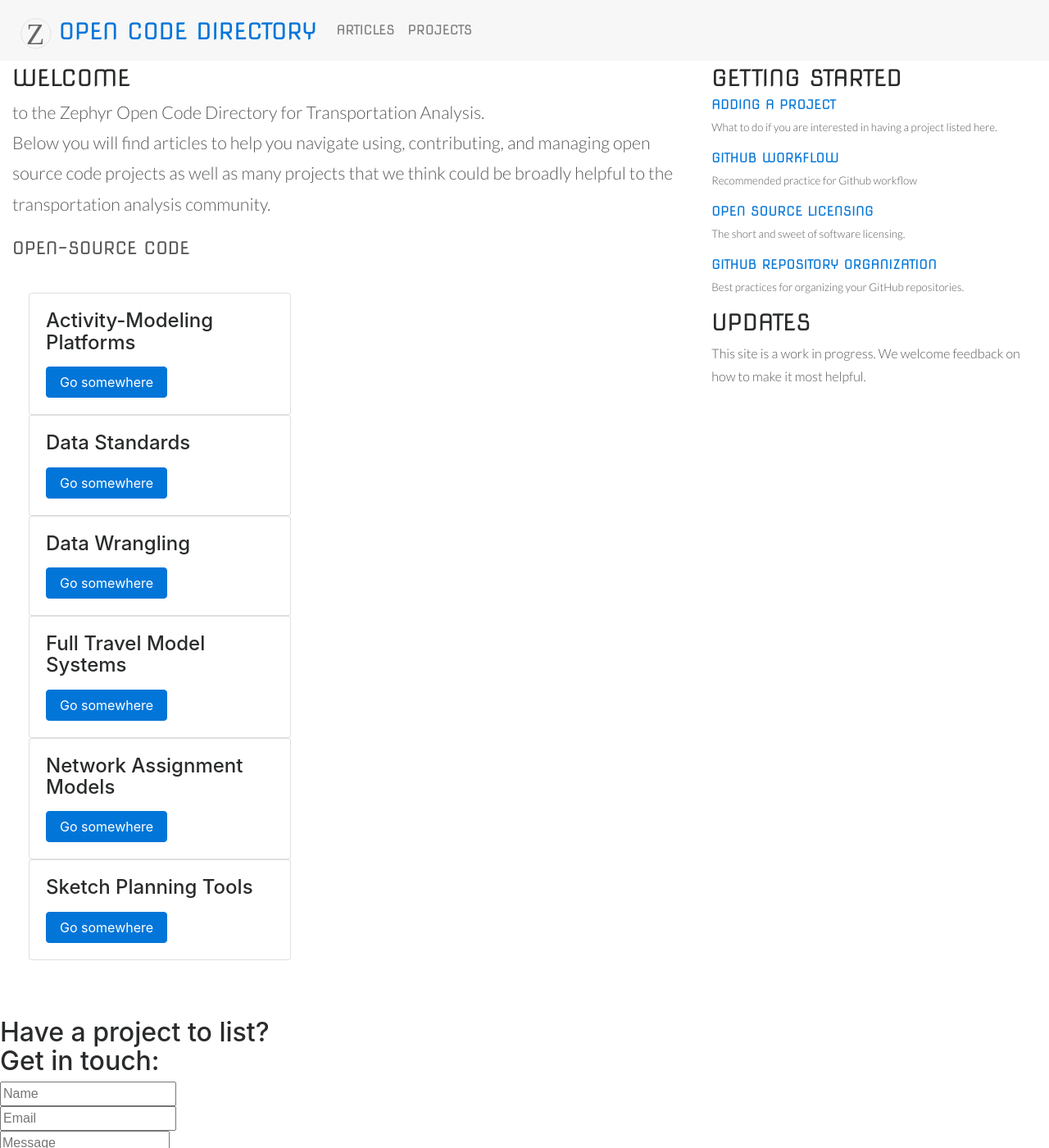
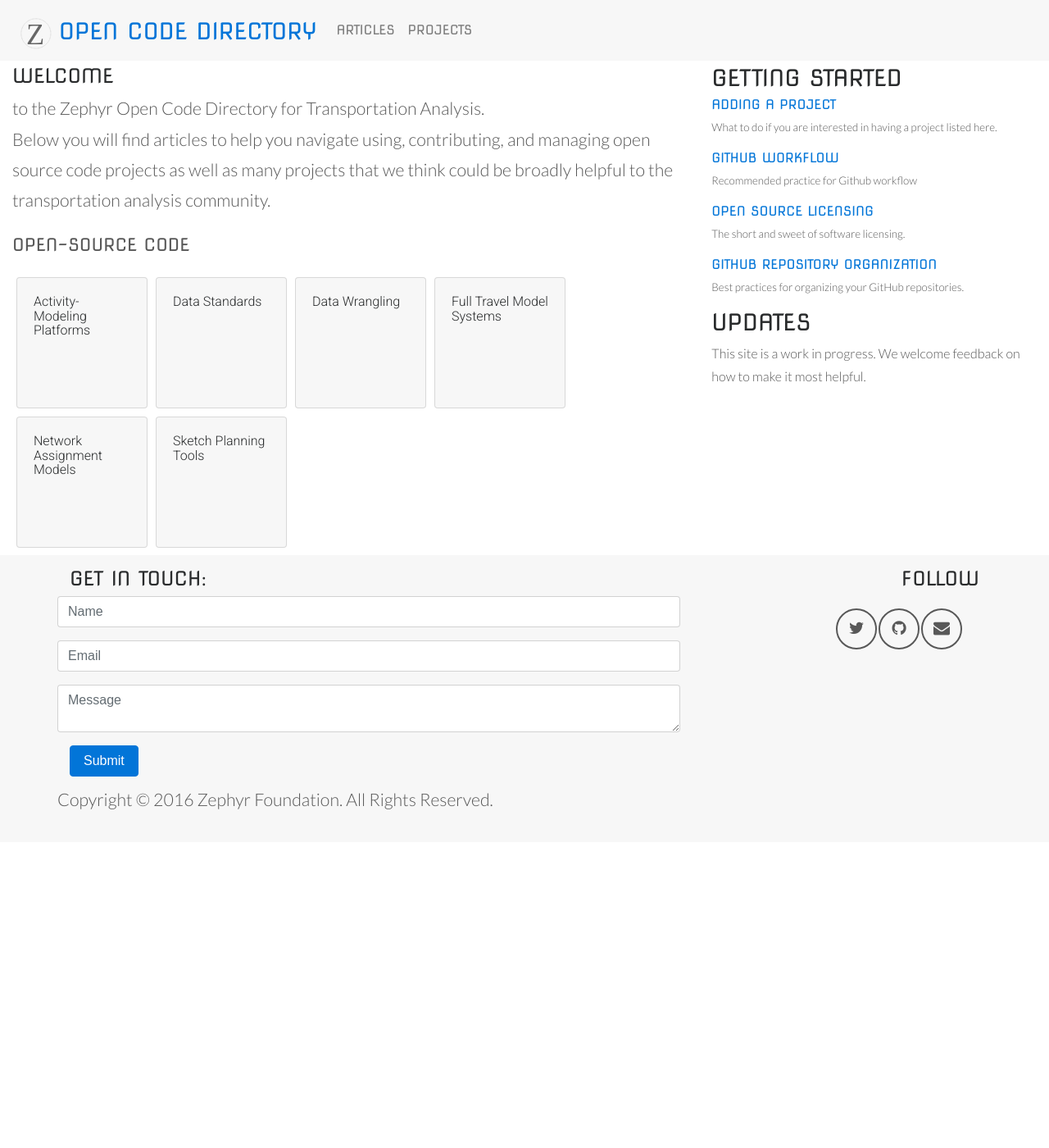
Before and after one commit to ZephyrTransport/zephyr-directory, a Jekyll site: the page built from index.html, in a window 1280 px wide and 1400 px high. Shown: the whole window at 82% size. Built offline with Jekyll 4.4.1, drawn with Linux system fonts in a browser that asks for light colours; nearby versions of some CDN libraries; some of the changed text lies outside the part shown.

Commit message:
Front "works"
Still need to add some jazz.

```diff
--- a/_includes/footer.html
+++ b/_includes/footer.html
@@ -1,37 +1,47 @@
 <!-- Footer -->
-<footer id="footer">
-	<div class="inner">
-	<section>
-	<h2>Have a project to list? </br>Get in touch:</br></h2>
+
+<footer>
+<div class="container">
+
+<section id="contact">
+<div class="row">
+	<div class="col-md-8">
+	<h4>Get in touch:</br></h4>
 	<form method="post" action="https://formspree.io/elizabeth@zephyrtransport.org">
-		<div class="field half first">
-			<input type="text" name="name" id="name" placeholder="Name" />
+		<div class="form-group row">
+			<input class="form-control" type="text" name="name" id="name" placeholder="Name" />
 		</div>
-		<div class="field half">
-			<input type="email" name="email" id="email" placeholder="Email" />
+		<div class="form-group row">
+			<input class="form-control" type="email" name="email" id="email" placeholder="Email" />
 		</div>
-		<div class="field">
-			<textarea name="message" id="message" placeholder="Message"></textarea>
+		<div class="form-group row">
+			<textarea class="form-control" name="message" id="message" placeholder="Message"></textarea>
 		</div>
-		<ul class="actions">
-			<li><input type="submit" value="Send" class="special" /></li>
-		</ul>
+		<button type="submit" value="Send" class="btn btn-primary">Submit</button>
 	</form>
+	</div>
 
-	</section>
-	<section>
-	<h2>Follow</h2>
-	<ul class="icons">
+	<div class="col-md-2 offset-md-2" style="text-align: right;">
+	<h4>Follow</h4>
 
+	<div class="row" style="text-align: right;">
+		<a href="https://twitter.com/zephyrtransport" class="btn-social btn-outline"><i class="fa fa-fw fa-twitter"></i></a>
+		<a href="https://github.com/zephyrtransport" class="btn-social btn-outline"><i class="fa fa-fw fa-github"></i></a>
+		<a href="https://eepurl.com/ccQL7z" class="btn-social btn-outline"><i class="fa fa-fw fa-envelope"></i></a>
+	</div>
 
-		<li><a href="https://twitter.com/zephyrtransport" class="icon style2 fa-twitter"><span class="label">Twitter</span></a></li>
-		<li><a href="https://github.com/zephyrtransport" class="icon style2 fa-github"><span class="label">GitHub</span></a></li>
-		<li><a href="https://eepurl.com/ccQL7z" class="icon style2 fa-envelope-o"><span class="label">Email</span></a></li>
-	</ul>
-	</section>
+	</div>
+</div>
+</section>
 
-	<ul class="copyright">
-		<li>&copy; {{ site.copyright }} </li><li>Template Design: <a href="http://html5up.net">HTML5 UP</a></li>
-	</ul>
-	</div>
+<section id="credits">
+<div class="row" style="padding-top:10px;">
+
+<div class="copyright text-muted small">
+	<p>{{ site.copyright }}
+</ul>
+</div>
+</section>
+
+</div>
 </footer>
--- a/_includes/head.html
+++ b/_includes/head.html
@@ -3,12 +3,9 @@
 	<meta charset="utf-8" />
 
 	<meta name="viewport" content="width=device-width, initial-scale=1" />
-	<!--[if lte IE 8]><script src="{{ site.baseurl }}/js/ie/html5shiv.js"></script><![endif]-->
 
 	<link rel="stylesheet" href="https://maxcdn.bootstrapcdn.com/bootstrap/4.0.0-alpha.6/css/bootstrap.min.css" integrity="sha384-rwoIResjU2yc3z8GV/NPeZWAv56rSmLldC3R/AZzGRnGxQQKnKkoFVhFQhNUwEyJ" crossorigin="anonymous">
 	<link rel="stylesheet" href="{{ site.baseurl }}/css/directory.css"/>
-	<!--[if lte IE 9]><link rel="stylesheet" href="{{ site.baseurl }}/css/ie9.css" /><![endif]-->
-	<!--[if lte IE 8]><link rel="stylesheet" href="{{ site.baseurl }}/css/ie8.css" /><![endif]-->
 
     <meta name="description" content="{{ site.description }}">
     <meta name="author" content="{{ site.author }}">
@@ -19,6 +16,7 @@
     <!-- Custom Fonts -->
     <link rel="stylesheet" href="https://maxcdn.bootstrapcdn.com/font-awesome/4.3.0/css/font-awesome.min.css">
     <link href="https://fonts.googleapis.com/css?family=Lato:300,400,700,300italic,400italic,700italic" rel="stylesheet" type="text/css">
+	<link href="https://fonts.googleapis.com/css?family=Roboto:100,300,400,500,700" rel="stylesheet">
 	<link href="https://fonts.googleapis.com/css?family=Julius+Sans+One" rel="stylesheet">
 	<link href="https://fonts.googleapis.com/css?family=Nova+Square" rel="stylesheet">
 
--- a/css/directory.css
+++ b/css/directory.css
@@ -12,15 +12,20 @@ p {
 	line-height: 1.75;
 }
 
+h1,h2,h3,h4 {
+	font-family: "Nova Square";
+	text-transform: uppercase;
+}
+
+h5,h6 {
+	font-family: "Roboto";
+	font-weight: 300;
+}
+
 .caption {
 	font-size: 10pt;
 }
 
-.z-card {
-	background-color: #ADD8E6;
-	height: 200px;
-	width: 200px;
-}
 
 .side-bar  {
 	font-size: 12pt;
@@ -66,13 +71,54 @@ Footer
 */
 
 footer {
-    margin: 50px 0;
+    padding: 1rem 0;
+    margin-top: 0.25rem;
+    background-color: #f7f7f7;
+}
+
+.btn-social {
+    display: inline-block;
+    width: 50px;
+    height: 50px;
+    border: 2px solid #fff;
+    border-radius: 100%;
+    text-align: center;
+    font-size: 20px;
+    line-height: 45px;
+}
+
+.btn:focus,
+.btn:active,
+.btn.active {
+    outline: 0;
+}
+
+.btn-outline {
+    margin-top: 15px;
+    margin-right: 2px;
+    border: solid 2px #585858;
+    font-size: 20px;
+    color: #585858;
+    background: 0 0;
+    transition: all .3s ease-in-out;
+}
+
+.btn-outline:hover,
+.btn-outline:focus,
+.btn-outline:active,
+.btn-outline.active {
+    border: solid 2px #fff;
+    color: #{{ site.color.primary }};
+    background: #fff;
 }
 
 /*
 Items
 */
 
-.portfolio-item {
-    margin-bottom: 25px;
+.square-card {
+    margin: 5px 5px 5px 5px;
+    height: 10rem;
+    width: 10rem;
+    background-color: #f7f7f7;
 }
--- a/index.html
+++ b/index.html
@@ -8,43 +8,37 @@ subTitle: Hope you find what you are looking for.
 <div class="row">
 
 <div class="col-md-8">
-<h3 class="zephyr">Welcome </h3>
+<h4 class="zephyr">Welcome </h4>
 <p>to the Zephyr Open Code Directory for Transportation Analysis.<br>  Below you will find articles to help you navigate using, contributing, and managing open source code projects as well as many projects that we think could be broadly helpful to the transportation analysis community.
 </p>
 
 <section id="projects">
 <h3><p class="zephyr">Open-Source Code</p></h3>
-<div class="card-block">
+<div class="card-deck">
 {% for group in site.project-groups %}
   	{% if group.front %}
-
-  	<div class="card" style="width: 20rem;">
+  	<div>
+  	<div class="card square-card">
   		<div class="card-block">
-    		<h4 class="card-title">{{ group.title }}</h4>
+    		<h6 class="card-title">{{ group.title }}</h6>
 
 			<div class="card-text">
 				<p>{{ group.short-description }}</p>
 			</div>
-			<a href="#" class="btn btn-primary">Go somewhere</a>
 		</div>
-
-
-  	</div>
+	</div>
+	</div>
   	{% endif %}
 {% endfor %}
 </div>
 </section>
 
-
-
-
 </div>
-
 
 <div class="col-md-4">
 	<!-- Blog Categories Well -->
-	 <div class="well">
-	 	<h3 class="zephyr">Getting Started</h3>
+	 <div>
+	 	<h3>Getting Started</h3>
 			{% for article in site.articles %}
   			{% if article.front %}
     				<h6 class="zephyr"><a href={{ article.url }}>{{ article.title }}</a></h6>
@@ -53,13 +47,14 @@ subTitle: Hope you find what you are looking for.
 			{% endfor %}
 	</div>
 	<!-- Side Widget Well -->
-	<div class="well">
-		<h3 class="zephyr">Updates</h3>
+	<div>
+		<h3>Updates</h3>
 		<p class="side-bar">This site is a work in progress.  We welcome feedback on how to make it most helpful.</p>
 	</div>
 
 </div>
 <!-- /.col-md-4 -->
 
+
 </div>
 <!-- /.row -->
```
